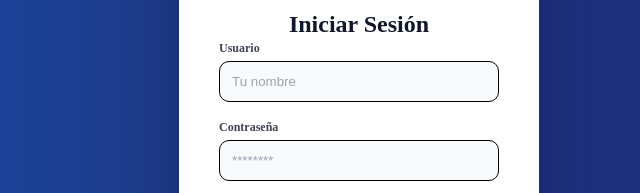
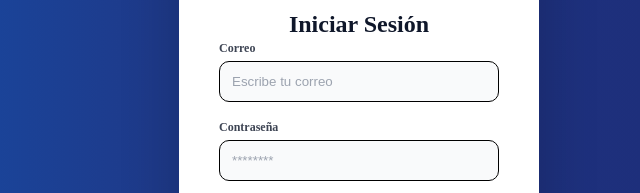
Before and after one commit to diluvio1/CLINIDENT-V1.0, a plain HTML site: page clinident html/login.html in a window 1280 px wide. Shown: the part 256-449 px from the top of the page, 281-921 px from the left. Drawn offline with Linux system fonts and the light colour scheme.

Commit message:
usuario x correo

```diff
--- a/clinident html/login.html
+++ b/clinident html/login.html
@@ -162,8 +162,8 @@ button:hover{
         <h2>Iniciar Sesión</h2>
 
         <div class="input-group">
-            <label>Usuario</label>
-            <input type="text" id="user-name" placeholder="Tu nombre">
+            <label>Correo</label>
+            <input type="text" id="user-name" placeholder="Escribe tu correo">
         </div>
 
         <div class="input-group">
```
